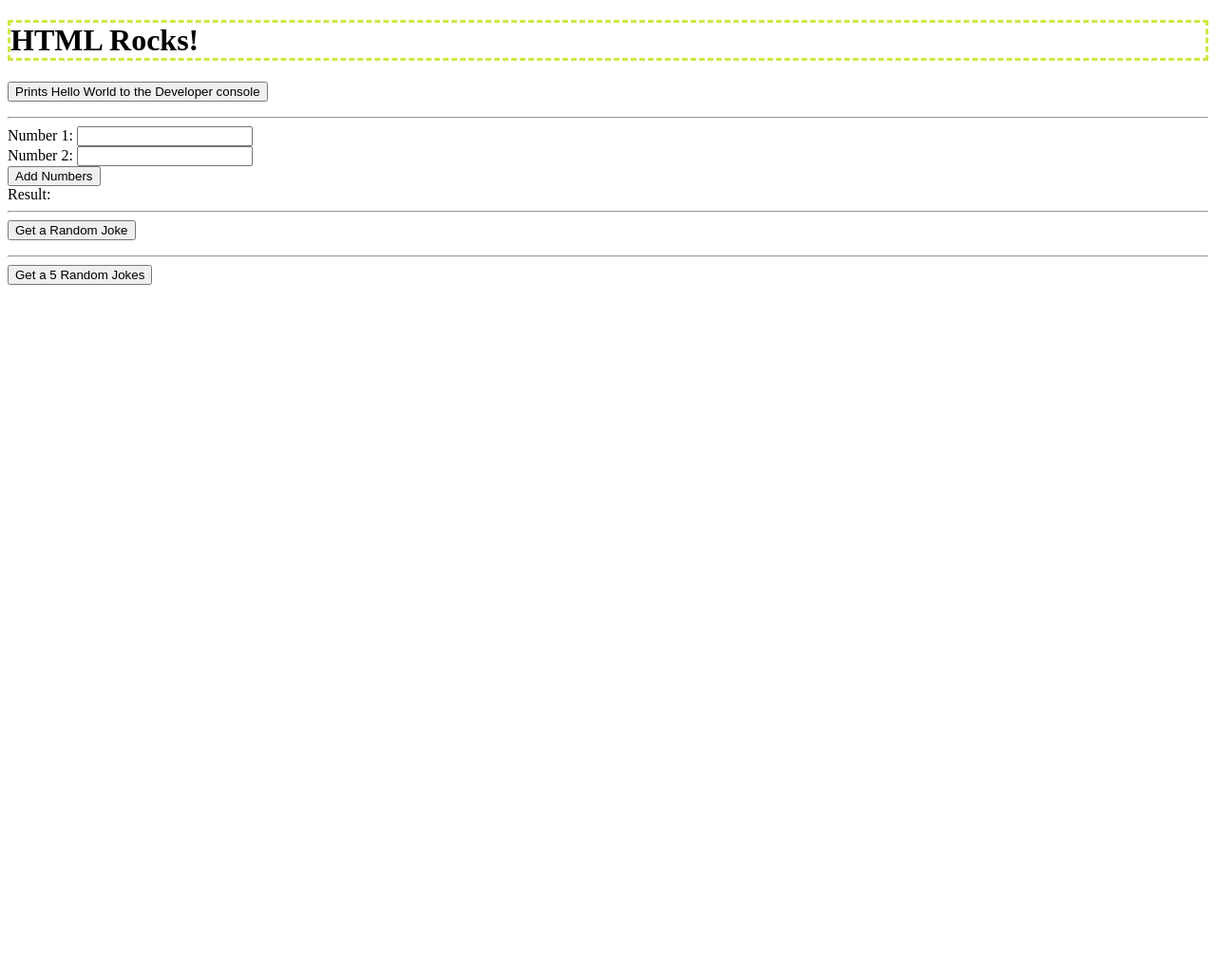
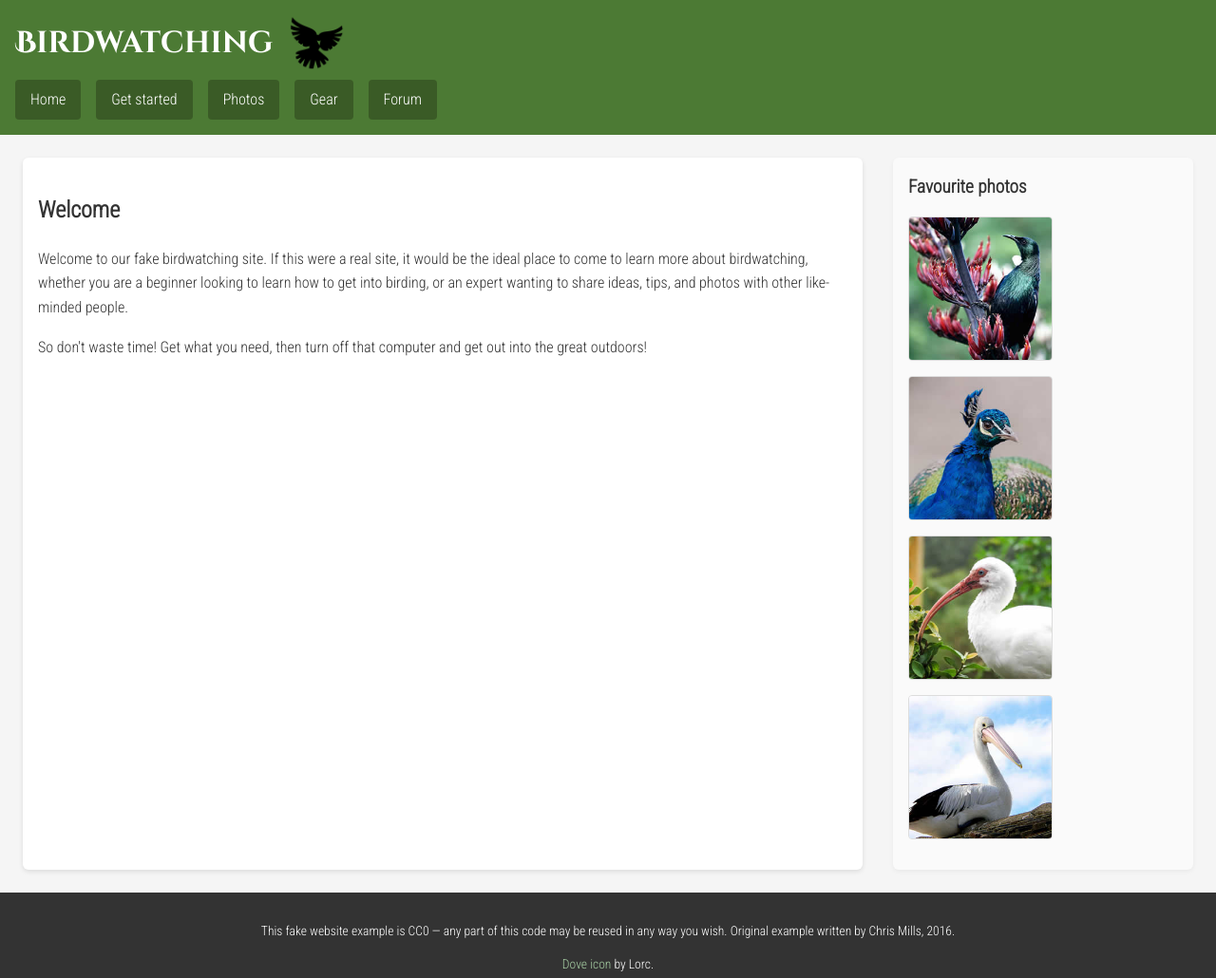
Before and after one commit to TrevorFBSU/CS408-M4.2-Lab, a website: page index.html in a window 1280 px wide. Shown: the whole page at 95% size. Before the commit the page ends 800 px from the top, so only its background shows below. Drawn offline with Linux system fonts and the light colour scheme.

Commit message:
Lab Completed

```diff
--- a/css/style.css
+++ b/css/style.css
@@ -1,29 +1,120 @@
-h1{
-  border-color: #d3e644;
-  border-style: dashed;
+/* Reset some basics */
+body {
+  margin: 0;
+  font-family: "Roboto Condensed", Arial, sans-serif;
+  line-height: 1.6;
+  background-color: #f5f5f5;
+  color: #333;
 }
 
-table {
-  border-collapse: collapse;
-  width: 100%;
-  margin-bottom: 20px;
+/* Header */
+header {
+  background: #4c7a34; /* earthy green */
+  color: white;
+  padding: 1rem;
 }
 
-th, td {
-  padding: 12px 15px;
-  text-align: left;
-  border-bottom: 1px solid #ddd;
+.site-header {
+  display: flex;
+  align-items: center;
+  justify-content: flex-start;
+  gap: 1rem;
 }
 
-th {
-  background-color: #f2f2f2;
-  font-weight: bold;
+.site-header h1 {
+  font-family: "Cinzel Decorative", serif;
+  font-size: 2rem;
+  margin: 0;
 }
 
-tbody tr:nth-child(even) {
-  background-color: #f9f9f9;
+.site-header img {
+  height: 60px;
+  width: auto;
 }
 
-tbody tr:hover {
-  background-color: #e9e9e9;
+/* Navigation */
+nav {
+  margin-top: 0.5rem;
 }
+
+nav ul {
+  list-style: none;
+  padding: 0;
+  margin: 0;
+  display: flex;
+  gap: 1rem;
+}
+
+nav li {
+  background: #3a5b26;
+  padding: 0.5rem 1rem;
+  border-radius: 4px;
+}
+
+nav li span,
+nav li a {
+  color: white;
+  text-decoration: none;
+}
+
+nav li:hover {
+  background: #2b441c;
+}
+
+/* Main content */
+main {
+  padding: 1.5rem;
+}
+
+.content-wrapper {
+  display: flex;
+  gap: 2rem;
+}
+
+.welcome-text {
+  flex: 3;
+  background: white;
+  padding: 1rem;
+  border-radius: 6px;
+  box-shadow: 0 2px 5px rgba(0,0,0,0.1);
+}
+
+.image-sidebar {
+  flex: 1;
+  background: #fafafa;
+  padding: 1rem;
+  border-radius: 6px;
+  box-shadow: 0 2px 5px rgba(0,0,0,0.05);
+}
+
+.image-sidebar h2 {
+  font-size: 1.2rem;
+  margin-top: 0;
+}
+
+.image-sidebar img {
+  width: 100%;
+  max-width: 150px;
+  margin-bottom: 1rem;
+  display: block;
+  border-radius: 4px;
+  border: 1px solid #ddd;
+}
+
+/* Footer */
+footer {
+  background: #333;
+  color: white;
+  padding: 1rem;
+  text-align: center;
+  font-size: 0.85rem;
+}
+
+footer a {
+  color: #a8d0a5;
+  text-decoration: none;
+}
+
+footer a:hover {
+  text-decoration: underline;
+}
--- a/index.html
+++ b/index.html
@@ -1,108 +1,62 @@
-<!doctype html>
-<html>
+<!DOCTYPE html>
+<html lang="en">
+  <head>
+    <meta charset="utf-8">
+    <title>Birdwatching</title>
+    <link href="https://fonts.googleapis.com/css?family=Roboto+Condensed:300%7CCinzel+Decorative:700" rel="stylesheet">
 
-<head>
-  <meta charset="utf-8">
-  <title>Hello World!</title>
-  <meta name="description" content="">
-  <meta name="viewport" content="width=device-width, initial-scale=1">
-  <link rel="stylesheet" href="css/style.css">
-  <link rel="shortcut icon" href="img/favicon.ico">
-</head>
+    <link rel="stylesheet" href="css/style.css">
 
-<body>
-  <h1>HTML Rocks!</h1>
-  <p>
-    <button  onclick="helloWorld()">Prints Hello World to the Developer console</button>
-  </p>
-  <hr>
-  <form id="addForm">
-    <label for="num1">Number 1:</label>
-    <input type="number" id="num1" name="num1" required>
-    <br>
-    <label for="num2">Number 2:</label>
-    <input type="number" id="num2" name="num2" required>
-    <br>
-    <button type="submit">Add Numbers</button>
-  </form>
 
-  <label id="result">Result:</label>
+  </head>
 
-  <hr>
+  <body>
 
-  <button id="jokeButton">Get a Random Joke</button>
-  <p id="joke"></p>
+    <!-- Header -->
+    <header>
+      <div class="site-header">
+        <h1>Birdwatching</h1>
+        <img src="img/dove.png" alt="a simple dove logo">
+      </div>
 
-  <hr>
-  <button id="jokeButtonTable">Get a  5 Random Jokes</button>
-  <table id="jokeTable"></table>
+      <!-- Navigation -->
+      <nav>
+        <ul>
+          <li><span>Home</span></li>
+          <li><a href="#">Get started</a></li>
+          <li><a href="#">Photos</a></li>
+          <li><a href="#">Gear</a></li>
+          <li><a href="#">Forum</a></li>
+        </ul>
+      </nav>
+    </header>
 
-  <script type="module" script="js/main.js">
-    import {helloWorld, add, fetchRandomJoke, fetch5RandomJokes} from './js/main.js';
+    <!-- Main Content -->
+    <main>
+      <div class="content-wrapper">
+        <!-- Welcome text -->
+        <section class="welcome-text">
+          <h2>Welcome</h2>
+          <p>Welcome to our fake birdwatching site. If this were a real site, it would be the ideal place to come to learn more about birdwatching, whether you are a beginner looking to learn how to get into birding, or an expert wanting to share ideas, tips, and photos with other like-minded people.</p>
+          <p>So don't waste time! Get what you need, then turn off that computer and get out into the great outdoors!</p>
+        </section>
 
-    // This shows how to assign a function to the window object
-    // so that it can be called from the browser console
-    window.helloWorld = helloWorld;
+        <!-- Sidebar with images -->
+        <aside class="image-sidebar">
+          <h2>Favourite photos</h2>
+          <a href="favorite-1.jpg"><img src="img/favorite-1_th.jpg" alt="Small black bird, black claws, long black slender beak, links to larger version of the image"></a>
+          <a href="favorite-2.jpg"><img src="img/favorite-2_th.jpg" alt="Top half of a pretty bird with bright blue plumage on neck, light colored beak, blue headdress, links to larger version of the image"></a>
+          <a href="favorite-3.jpg"><img src="img/favorite-3_th.jpg" alt="Top half of a large bird with white plumage, very long curved narrow light colored break, links to larger version of the image"></a>
+          <a href="favorite-4.jpg"><img src="img/favorite-4_th.jpg" alt="Large bird, mostly white plumage with black plumage on back and rear, long straight white beak, links to larger version of the image"></a>
+        </aside>
+      </div>
+    </main>
 
-    // This shows how to add an event listener to a button in the HTML
-    // and call a function when the button is clicked
-    const form = document.getElementById('addForm');
-    form.addEventListener('submit', function(e) {
-      e.preventDefault();
-      const num1 = parseFloat(document.getElementById('num1').value);
-      const num2 = parseFloat(document.getElementById('num2').value);
-      try{
-        const result = add(num1, num2);
-        document.getElementById('result').textContent = `Result: ${result}`;
-      }catch(e){
-        console.error(e);
-        document.getElementById('result').textContent = `Error: ${e.message}`;
-      }
+    <!-- Footer -->
+    <footer>
+      <p>This fake website example is CC0 — any part of this code may be reused in any way you wish. Original example written by Chris Mills, 2016.</p>
+      <p><a href="http://game-icons.net/lorc/originals/dove.html">Dove icon</a> by Lorc.</p>
+    </footer>
 
-    });
-
-    // this shows how to add an event listener to a button in the HTML
-    // that calls a function that fetches a random joke from an API
-    // and displays it on the page
-    const jokebtn = document.getElementById('jokeButton');
-    const jokeresult = document.getElementById('joke');
-    jokebtn.addEventListener('click', async () => {
-      try {
-        jokeresult.textContent = 'Loading...';
-        const joke = await fetchRandomJoke();
-        document.getElementById('joke').textContent = joke;
-      } catch (e) {
-        console.error(e);
-        document.getElementById('joke').textContent = `Error: ${e.message}`;
-      }
-    });
-
-    // this shows how to add an event listener to a button in the HTML
-    // that calls a function that fetches 5 random jokes from an API
-    // and displays them in a table on the page
-    const jokeTableBtn = document.getElementById('jokeButtonTable');
-    const jokeTable = document.getElementById('jokeTable');
-    jokeTableBtn.addEventListener('click', async () => {
-      try {
-        jokeTable.textContent = 'Loading...';
-        const joke = await fetch5RandomJokes();
-        jokeTable.innerHTML = `
-              <thead>
-              <tr>
-                <th>Joke</th>
-              </tr>
-              </thead>
-              <tbody>
-              ${joke.map(j => `<tr><td>${j}</td></tr>`).join('')}
-              </tbody>
-            `;
-      } catch (e) {
-        console.error(e);
-        document.getElementById('joke').textContent = `Error: ${e.message}`;
-      }
-    });
-  </script>
-
-</body>
-
+  </body>
 </html>
```
Also changed, not shown: img/dove.png (added), img/favorite-1.jpg (added), img/favorite-1_th.jpg (added), img/favorite-2.jpg (added), img/favorite-2_th.jpg (added), img/favorite-3.jpg (added), img/favorite-3_th.jpg (added), img/favorite-4.jpg (added), img/favorite-4_th.jpg (added).
